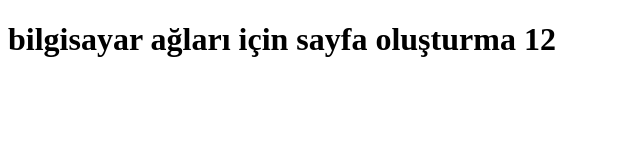
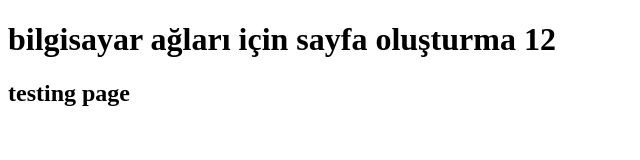
Before and after one commit to yunusyalcinkaya/yunusyalcinkaya.github.io, a plain HTML site: page index.html in a window 1280 px wide. Shown: the whole page, without its empty margins (0-640 px from the left). Drawn offline with Linux system fonts and the light colour scheme.

Commit message:
test page

```diff
--- a/index.html
+++ b/index.html
@@ -8,6 +8,7 @@
 </head>
 <body>
     <h1>bilgisayar ağları için sayfa oluşturma 12</h1>
+    <h2>testing page</h2>
 
 </body>
 </html>
```
